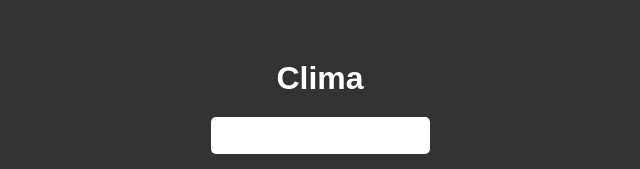
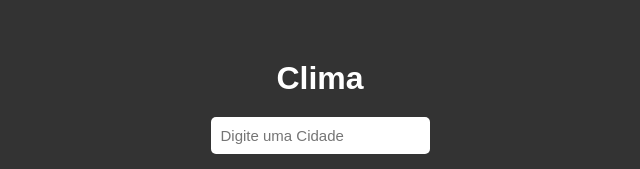
Before and after one commit to wandersonbarradas/clima, a plain HTML site: page index.html in a window 1280 px wide. Shown: the part 248-417 px from the top of the page, without its empty margins (320-960 px from the left). Drawn offline with Linux system fonts and the light colour scheme.

Commit message:
Update index.html

```diff
--- a/index.html
+++ b/index.html
@@ -11,7 +11,7 @@
     <h1>Clima</h1>
 
     <form class="busca">
-        <input type="search" id="searchInput" />
+        <input type="search" id="searchInput" placeholder="Digite uma Cidade" />
         <br>
         <button>Buscar</button>
     </form>
```
